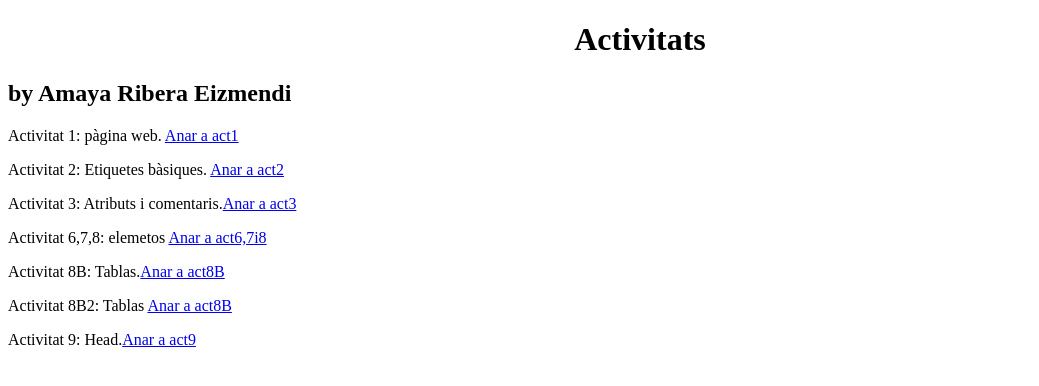
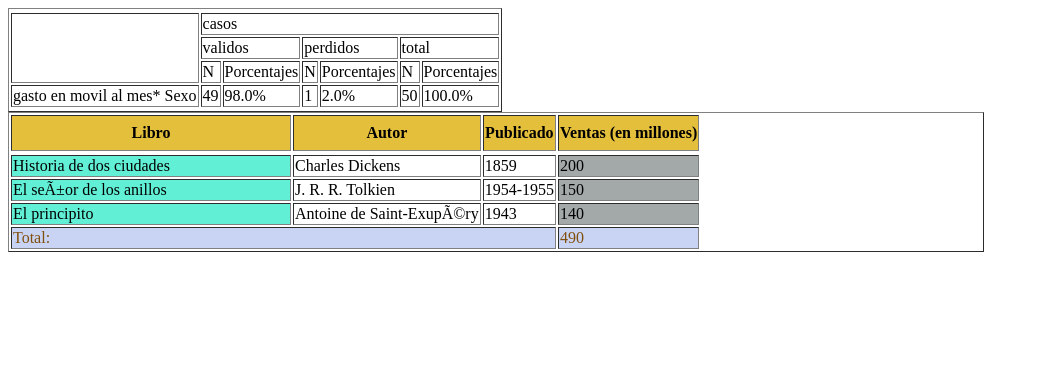
Before and after one commit to Amaya-08/html, a plain HTML site: page index.html in a window 1280 px wide. Shown: the whole page, without its empty margins (0-1039 px from the left). Drawn offline with Linux system fonts and the light colour scheme.

Commit message:
Add files via upload

```diff
--- a/index.html
+++ b/index.html
@@ -1,21 +1,95 @@
 <!DOCTYPE html>
-<html lang="ca">
-<head>
-    <meta charset="UTF-8">
+<html>
+    <head>
+        <title>tabla </title>
+        <meta charset=”UTF-8”>
+    </head>
+    <body>
+        <table border=1>
+            <tr>
+            </tr>
+             <tr>
+              <td rowspan="3">             </td>
+              <td colspan=6>casos</td>
+            </tr>
+            <tr>
+              <td colspan=2> validos</td>
+              <td colspan=2> perdidos</td>
+              <td colspan=2> total</td>
 
-</head>
+            </tr>
+        <tr>
+        <td>N</td>
+        <td>Porcentajes</td>
+        <td>N</td>
+        <td>Porcentajes</td>
+        <td>N</td>
+        <td>Porcentajes</td>
+        </tr>
 
-<body >
-   <h1 align="center">Activitats</h1>
-   <h2>by Amaya Ribera Eizmendi </h2>
-   <p>Activitat 1: pàgina web.  <a href="act1/index.html">Anar a act1</a></p>
-   <p>Activitat 2: Etiquetes bàsiques.   <a href="Amaya-08.github.io/html/act2/">Anar a act2</a></p>
-</p>
-   <p>Activitat 3: Atributs i comentaris.<a href="Amaya-08.github.io/html/act3/">Anar a act3</a></p>
-   <p>Activitat 6,7,8: elemetos <a href="Amaya-08.github.io/html/elementos/index.html">Anar a act6,7i8</a></p>
-   <p>Activitat 8B: Tablas.<a href="Amaya-08.github.io/html/act8B/index.html">Anar a act8B</a></p>
-   <p>Activitat 8B2: Tablas <a href="Amaya-08.github.io/html/act8B/2index.html">Anar a act8B</a></p>
-   <p>Activitat 9: Head.<a href="Amaya-08.github.io/html/head/index.html">Anar a act9</a></p>
+            <tr>
+              <td >gasto en movil al mes* Sexo</td>
+              <td>49</td>
+              <td>98.0%</td>
+              <td>1</td>
+              <td>2.0%</td>
+              <td>50</td>
+              <td>100.0%</td>
 
+            </tr>
+            <tfoot">
+              <tr>              </tr>
+            </tfoot>
+          </table>
+
+<!--- *********************************************************************************************************
+*************************             T   A  B  L   A         ***********************************
+***************************************************************************************************************  -->
+
+          <table border="1">
+            <colgroup>
+                <col span="1"style=background:#61f0d6;width:280px;>
+                <col span="2" >
+                <col span="1"style=background:#a3a9a8>
+
+              </colgroup>
+            <thead style= background:#e4bf3c;line-height:200%;text-align:center;>
+            <tr>
+            <th>Libro</th>
+            <th>Autor</th>
+            <th>Publicado</th>
+            <th>Ventas (en millones)</th>
+            </tr>
+        </thead>
+            <tr>
+        <colgroup style=  background:#61f0d6;width:280px;> </colgroup>
+            <td>Historia de dos ciudades</td>
+            <td>Charles Dickens</td>
+            <td>1859</td>
+
+            <td>200</td>
+
+        </thead>
+
+            </tr>
+            <tr>
+            <td>El señor de los anillos</td>
+            <td>J. R. R. Tolkien</td>
+            <td>1954-1955</td>
+            <td>150</td>
+            </tr>
+            <tr>
+            <td>El principito</td>
+            <td>Antoine de Saint-Exupéry</td>
+            <td>1943</td>
+            <td>140</td>
+            </tr>
+            <thead style= background:#c9d4f4;color:#814f0d;;>
+            <tr>
+            <td  colspan="3">Total: </td>
+            <td>490</td>
+        </thead>
+            </tr>
+            </table>
 </body>
 </html>
```
